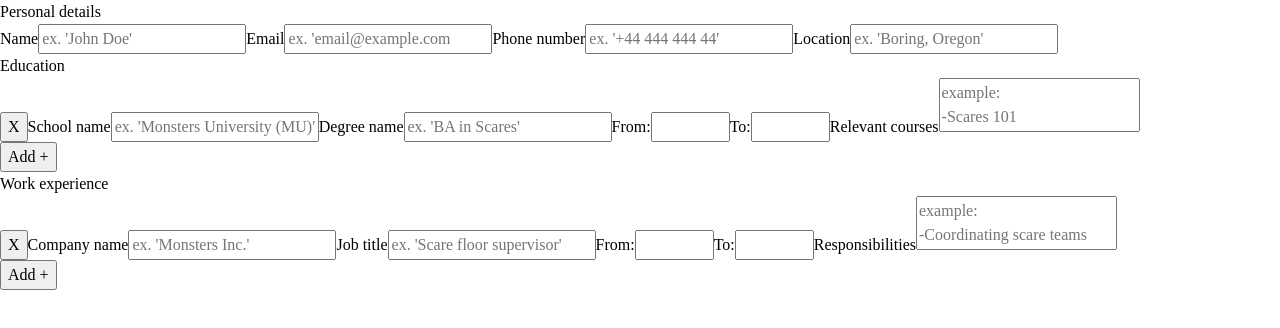
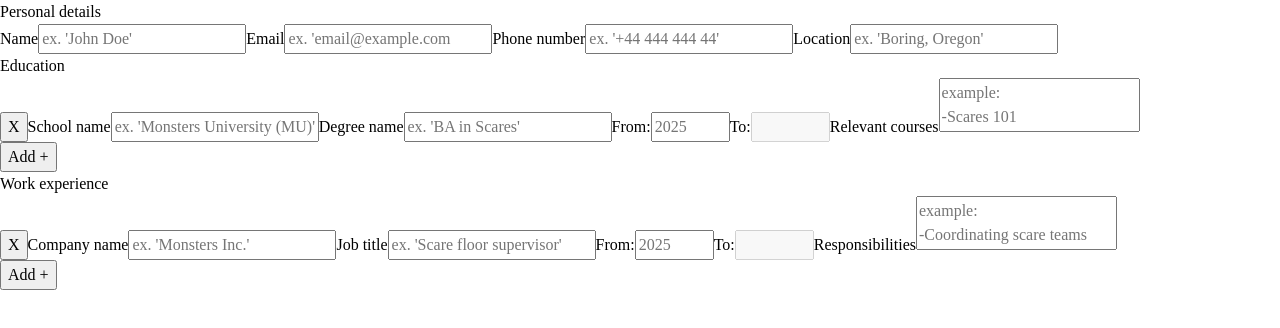
Before and after one commit to vicpues/odin-cv, a React (Vite) app: page / in a window 1280 px wide. Shown: the top 328 px of the page. Built offline with nearby package versions, Linux system fonts and the light colour scheme.

Commit message:
feat: Make to/from inputs their own component
Since these function the same in every group, we can abstract them into their own component and implement special validation logic

```diff
--- a/src/components/Form/EducationTemplate.jsx
+++ b/src/components/Form/EducationTemplate.jsx
@@ -1,8 +1,8 @@
 import Input from "./Input/Input";
+import ToFromInputs from "./ToFromInputs/ToFromInputs";
 import InputGroup from "./InputGroup/InputGroup";
 
 export default function EducationTemplate({ groupData, onUpdate, onDelete }) {
-  const CURRENT_YEAR = new Date().getFullYear();
   return (
     <InputGroup onUpdate={onUpdate} onDelete={onDelete}>
       <Input
@@ -23,21 +23,7 @@ export default function EducationTemplate({ groupData, onUpdate, onDelete }) {
         inputProps={{ autoCapitalize: "words" }}
       />
 
-      <Input
-        label="From:"
-        name="from"
-        type="number"
-        defaultValue={groupData.from}
-        inputProps={{ min: 1900, max: CURRENT_YEAR }}
-      />
-
-      <Input
-        label="To:"
-        name="to"
-        type="number"
-        defaultValue={groupData.to}
-        inputProps={{ min: 1900, max: CURRENT_YEAR }}
-      />
+      <ToFromInputs {...groupData} />
 
       <Input
         label="Relevant courses"
--- /dev/null
+++ b/src/components/Form/ToFromInputs/ToFromInputs.jsx
@@ -0,0 +1,31 @@
+import Input from "../Input/Input";
+
+export default function ToFromInputs({ to, from }) {
+  const DEFAULT_MIN = 1900;
+  const CURRENT_YEAR = new Date().getFullYear();
+  return (
+    <>
+      <Input
+        label="From:"
+        name="from"
+        type="number"
+        placeholder={CURRENT_YEAR}
+        defaultValue={from}
+        inputProps={{ min: DEFAULT_MIN, max: CURRENT_YEAR }}
+      />
+
+      <Input
+        label="To:"
+        name="to"
+        type="number"
+        defaultValue={to}
+        placeholder={from ? "Current" : ""}
+        inputProps={{
+          disabled: !from,
+          min: from ? from : DEFAULT_MIN,
+          max: CURRENT_YEAR,
+        }}
+      />
+    </>
+  );
+}
--- a/src/components/Form/WorkTemplate.jsx
+++ b/src/components/Form/WorkTemplate.jsx
@@ -1,4 +1,5 @@
 import Input from "./Input/Input";
+import ToFromInputs from "./ToFromInputs/ToFromInputs";
 import InputGroup from "./InputGroup/InputGroup";
 
 export default function GroupTemplate({ groupData, onUpdate, onDelete }) {
@@ -23,21 +24,7 @@ export default function GroupTemplate({ groupData, onUpdate, onDelete }) {
         inputProps={{ autoCapitalize: "words" }}
       />
 
-      <Input
-        label="From:"
-        name="from"
-        type="number"
-        defaultValue={groupData.from}
-        inputProps={{ min: 1900, max: CURRENT_YEAR }}
-      />
-
-      <Input
-        label="To:"
-        name="to"
-        type="number"
-        defaultValue={groupData.to}
-        inputProps={{ min: 1900, max: CURRENT_YEAR }}
-      />
+      <ToFromInputs {...groupData} />
 
       <Input
         label="Responsibilities"
```
Also changed, not shown: 1 other file (tests, documents, lock files or other folders).
